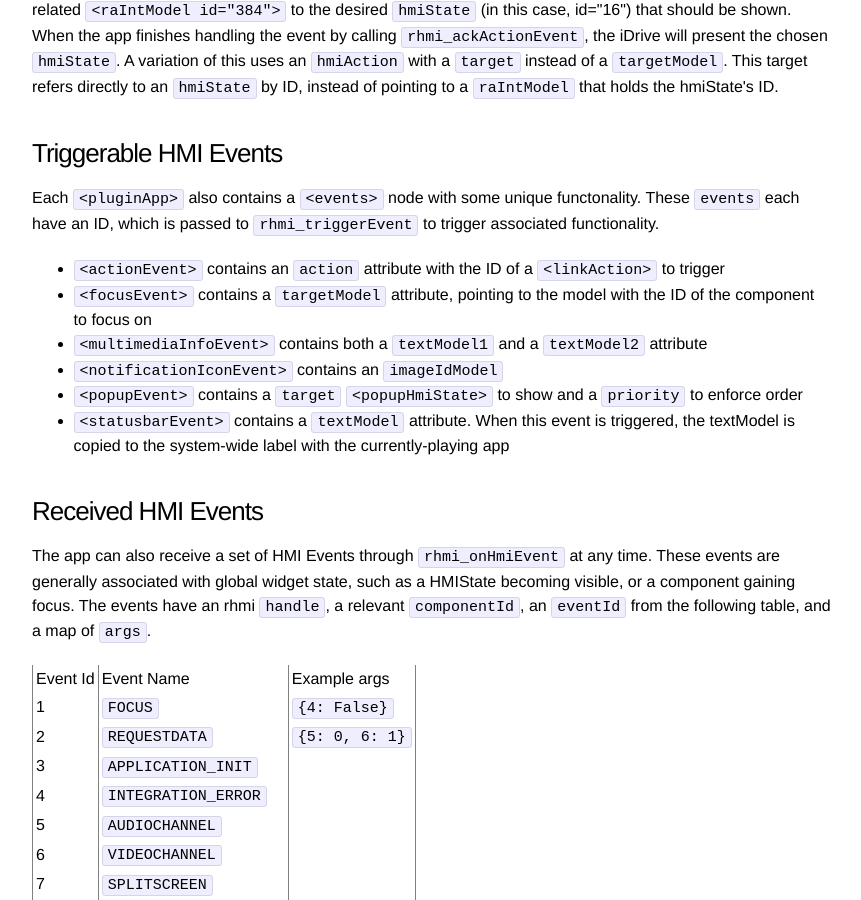
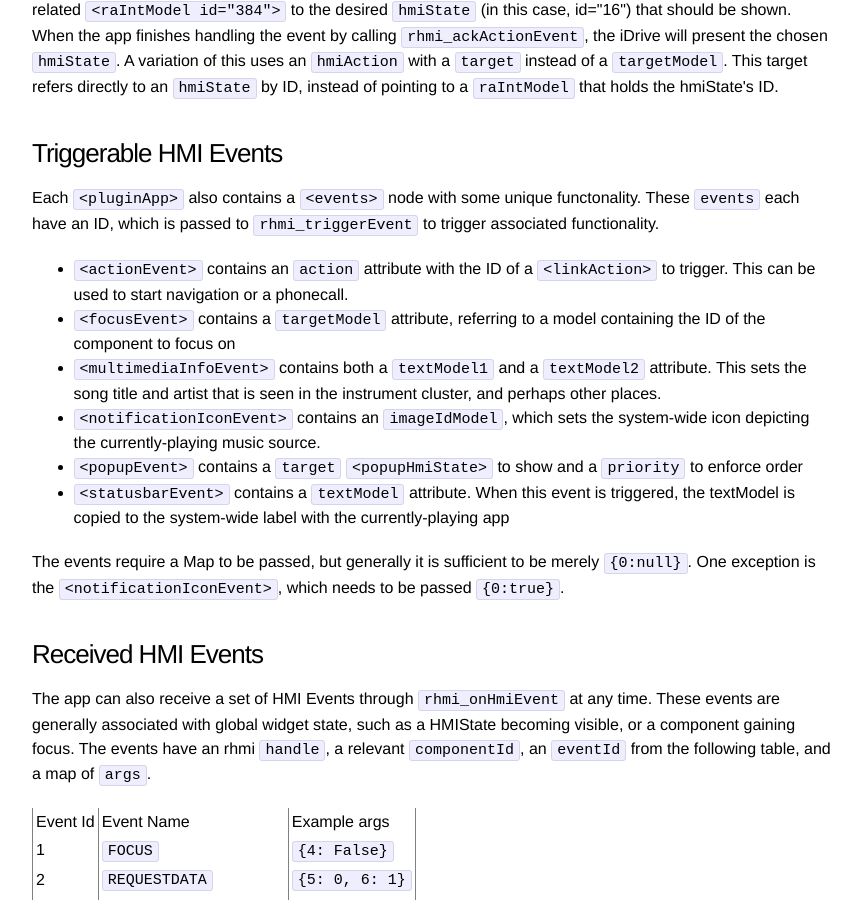
Before and after one commit to BimmerGestalt/BMWConnectedAnalysis, a Jekyll site: the page built from docs/rhmi-events.md, in a window 1280 px wide and 900 px high, scrolled down 980 px. Shown: the whole window, without its empty margins (208-1069 px from the left). Built offline with Jekyll 4.4.1, drawn with Linux system fonts in a browser that asks for light colours.

Commit message:
Documented a bit more about triggerable HMI Events

```diff
--- a/docs/rhmi-events.md
+++ b/docs/rhmi-events.md
@@ -33,12 +33,14 @@ A variation of this uses an `hmiAction` with a `target` instead of a `targetMode
 
 Each `<pluginApp>` also contains a `<events>` node with some unique functonality. These `events` each have an ID, which is passed to `rhmi_triggerEvent` to trigger associated functionality.
 
-- `<actionEvent>` contains an `action` attribute with the ID of a `<linkAction>` to trigger
-- `<focusEvent>` contains a `targetModel` attribute, pointing to the model with the ID of the component to focus on
-- `<multimediaInfoEvent>` contains both a `textModel1` and a `textModel2` attribute
-- `<notificationIconEvent>` contains an `imageIdModel`
+- `<actionEvent>` contains an `action` attribute with the ID of a `<linkAction>` to trigger. This can be used to start navigation or a phonecall.
+- `<focusEvent>` contains a `targetModel` attribute, referring to a model containing the ID of the component to focus on
+- `<multimediaInfoEvent>` contains both a `textModel1` and a `textModel2` attribute. This sets the song title and artist that is seen in the instrument cluster, and perhaps other places.
+- `<notificationIconEvent>` contains an `imageIdModel`, which sets the system-wide icon depicting the currently-playing music source.
 - `<popupEvent>` contains a `target` `<popupHmiState>` to show and a `priority` to enforce order
 - `<statusbarEvent>` contains a `textModel` attribute. When this event is triggered, the textModel is copied to the system-wide label with the currently-playing app
+
+The events require a Map to be passed, but generally it is sufficient to be merely `{0:null}`. One exception is the `<notificationIconEvent>`, which needs to be passed `{0:true}`.
 
 ### Received HMI Events
 
```
